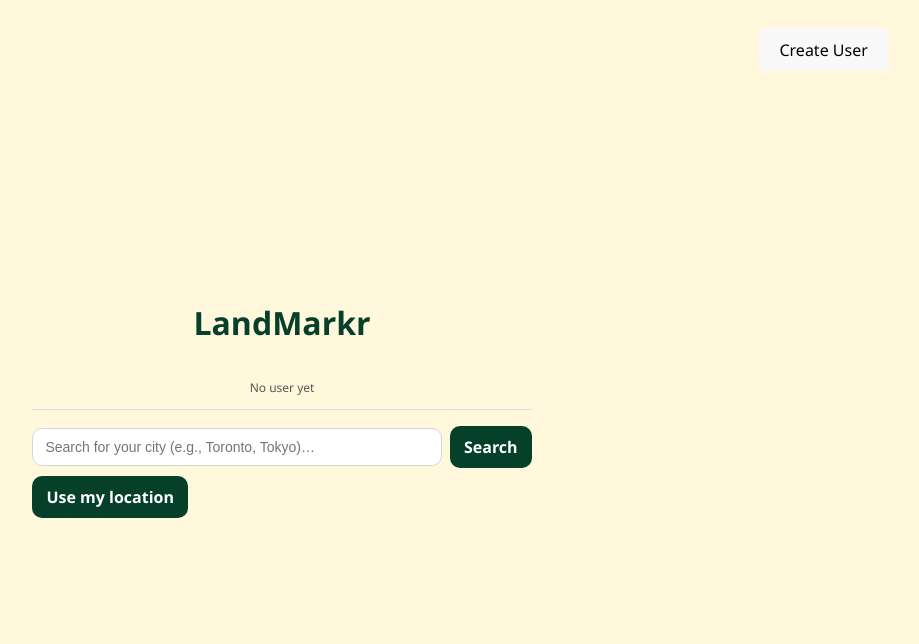
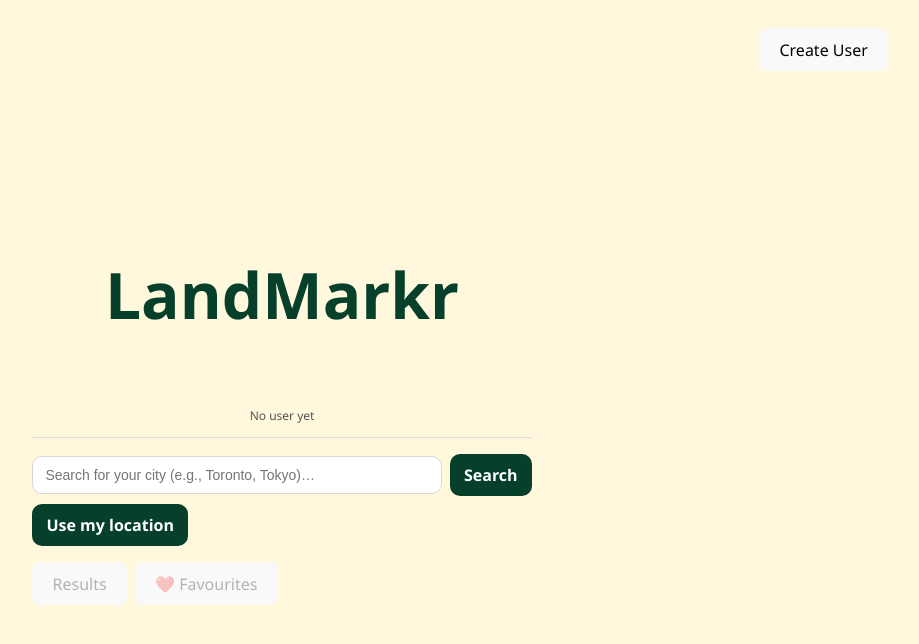
Before and after one commit to adicaluga/LandMarkr, a React (Vite) app in the folder client/: page / in a window 1280 px wide. Shown: the top 644 px of the page, without its empty margins (358-1277 px from the left). Built offline with nearby package versions, Linux system fonts and the light colour scheme.

Commit message:
Updated feature system

```diff
--- a/client/src/Home.css
+++ b/client/src/Home.css
@@ -60,7 +60,7 @@ ul li button {
 }
 
 .userSection h3{
-  font-size: 2.0rem;
+  font-size: 4.0rem;
   font-weight: bold;
   color: #06402B
 }
@@ -79,6 +79,11 @@ ul li button {
 
 }
 
+.signOut {
+  margin-left: 8px;
+  cursor: pointer;
+}
+
 .resultsWrap {
   margin-top: 12px;
   display: grid;
--- a/client/src/Home.jsx
+++ b/client/src/Home.jsx
@@ -11,7 +11,11 @@ export default function Home() {
   const [showCreateUser, setShowCreateUser] = useState(false);
   const [results, setResults] = useState([]);
   const [favs, setFavs] = useState([]);
-  // const [loading, setLoading] = useState(false);
+
+  // NEW: view + favourites loading/error
+  const [view, setView] = useState("results"); // "results" | "favourites"
+  const [favLoading, setFavLoading] = useState(false);
+  const [favError,   setFavError]   = useState(null);
 
   // Load saved user from localStorage on first render
   useEffect(() => {
@@ -28,7 +32,6 @@ export default function Home() {
     if (!user?.id) return;
     listFavourites(user.id).then(setFavs).catch(console.error);
   }, [user?.id]);
-
 
   async function handleToggleFav(place) {
     if (!user?.id) {
@@ -59,61 +62,89 @@ export default function Home() {
     }
   }
 
+  // NEW: show favourites handler
+  async function handleShowFavourites() {
+    if (!user?.id) {
+      alert("Please create a user first.");
+      return;
+    }
+    try {
+      setFavError(null);
+      setFavLoading(true);
+      const latest = await listFavourites(user.id);
+      setFavs(latest);
+      setView("favourites");
+    } catch (e) {
+      console.error(e);
+      setFavError("Failed to load favourites.");
+    } finally {
+      setFavLoading(false);
+    }
+  }
+
+  // helper to reuse PlaceCard for favourites
+  function favToPlace(f) {
+    return {
+      place_id: f.placeId,
+      name: f.name,
+      formatted_address: f.address || "",
+      rating: typeof f.rating === "number" ? f.rating : undefined,
+      photos: f.photoRef ? [{ photo_reference: f.photoRef }] : undefined,
+    };
+  }
 
   const userBadge = user ? `User #${user.id} — ${user.email}` : "No user yet";
 
-  // Put into css file
   return (
     <>
       {/* --- Create User --- */}
       <section className="userSection">
-        <h3>LandMarkr</h3>
+        <h3 className="title">LandMarkr</h3>
         <div className="userBadge">{userBadge}</div>
         <div className="createButton">
-          {/* Small inline style here for layout only; move to CSS if you prefer */}
           <button onClick={() => setShowCreateUser(true)}>
             {user ? "Create Another User" : "Create User"}
           </button>
           {user && (
-            <button onClick={() => {localStorage.removeItem("landmarkr:user"); setUser(null);}}>
+            <button
+              onClick={() => {
+                localStorage.removeItem("landmarkr:user");
+                setUser(null);
+                setFavs([]);
+                setView("results");
+              }}
+              className="signOut"
+            >
               Sign Out
             </button>
           )}
         </div>
       </section>
 
-      {/* Find Attractions
-        <section>
-          <button onClick={find} disabled={loading}>
-            {loading ? "Loading..." : "Find Attractions"}
+      {/* Search Bar */}
+      <SearchBar setResults={setResults}/>
+
+      {/* NEW: toolbar */}
+      <div className="toolbar" style={{ display: "flex", gap: 8, margin: "12px 0" }}>
+        <button
+          onClick={() => setView("results")}
+          disabled={view === "results"}
+          title="Show search results"
+        >
+          Results
         </button>
-          <ul className="list">
-            {results.map((p) => (
-              <li key={p.place_id}>
-                {p.name}
+
         <button
-                  className="saveBtn"
-                  disabled={!user}
-                  title={!user ? "Create a user first" : "Save (coming soon)"}
-                  onClick={() => alert("Save to favourites coming soon")}
+          onClick={handleShowFavourites}
+          disabled={!user || view === "favourites"}
+          title={!user ? "Create a user first" : "Show your favourites"}
         >
-                Save
+          ❤️ Favourites
         </button>
-              </li>
-            ))}
-          </ul>
-        </section>
-      */}
+      </div>
 
-      {/* Modal */}
-      <CreateUserModal
-        open={showCreateUser}
-        onClose={() => setShowCreateUser(false)}
-        onCreated={(u) => setUser(u)}
-      />
-
-      {/*Search Bar */}
-      <SearchBar setResults={setResults}/>
+      {/* Results view */}
+      {view === "results" && (
         <div className="resultsWrap">
           {results.map((p) => (
             <PlaceCard
@@ -125,8 +156,37 @@ export default function Home() {
             />
           ))}
         </div>
+      )}
+
+      {/* Favourites view */}
+      {view === "favourites" && (
+        <section className="resultsWrap">
+          {favLoading && <div>Loading favourites…</div>}
+          {favError && <div className="error">{favError}</div>}
+          {!favLoading && !favError && favs.length === 0 && (
+            <div>No favourites yet. Click 🤍 on a place to save it.</div>
+          )}
+          {!favLoading && !favError && favs.map((f) => {
+            const place = favToPlace(f);
+            return (
+              <PlaceCard
+                key={`${f.provider}:${f.placeId}`}
+                place={place}
+                canSave={!!user}
+                saved={true}
+                onToggleFav={() => handleToggleFav(place)}
+              />
+            );
+          })}
+        </section>
+      )}
+
+      {/* Modal */}
+      <CreateUserModal
+        open={showCreateUser}
+        onClose={() => setShowCreateUser(false)}
+        onCreated={(u) => setUser(u)}
+      />
     </>
-
-
   );
 }
```
Lines whose indentation alone changed are shown as unchanged.
